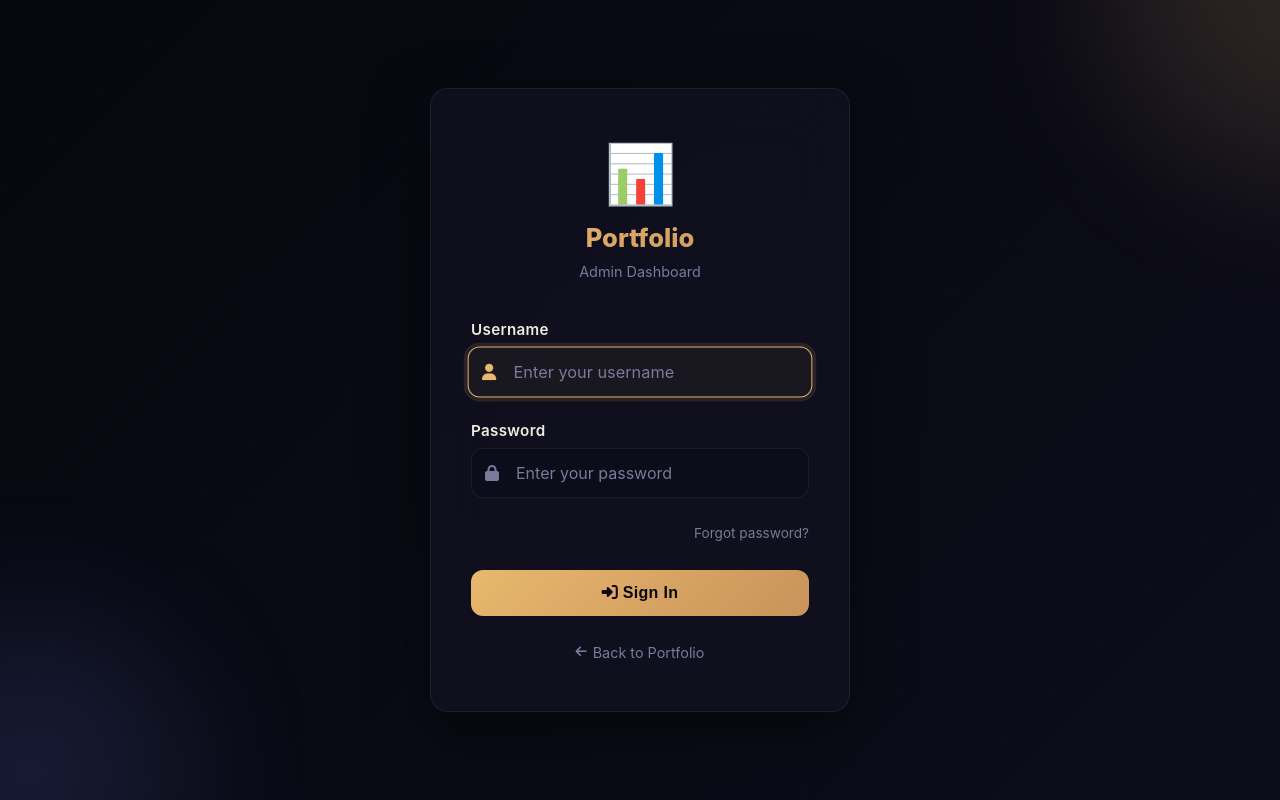
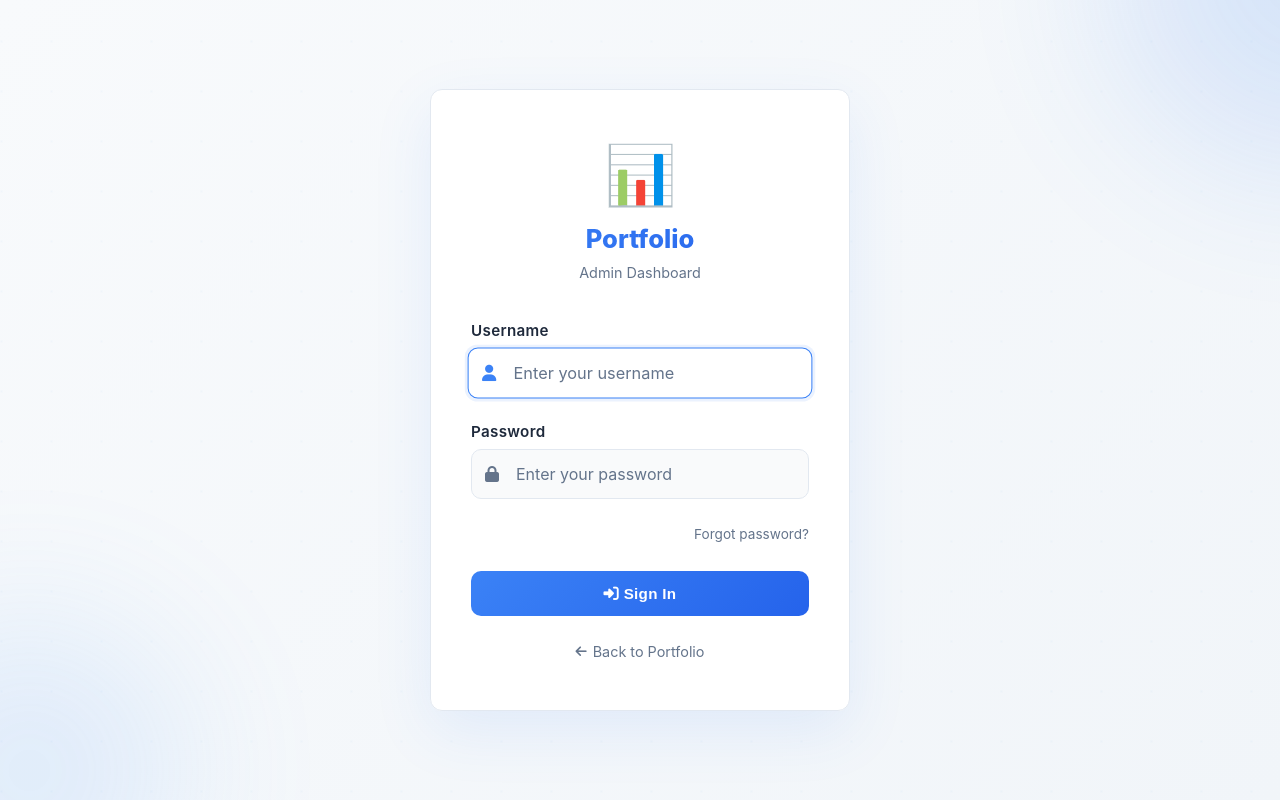
Before and after one commit to sm-mozammal/protfolio_website, a Django app: page /portfolio/admin/login/ in a window 1280 px wide. Run offline with Django 4.2, Linux system fonts and the light colour scheme; some libraries are stand-ins or nearby versions.

Commit message:
make login screen light theam

```diff
--- a/templates/portfolio/login.html
+++ b/templates/portfolio/login.html
@@ -7,16 +7,17 @@
     <link rel="stylesheet" href="https://cdnjs.cloudflare.com/ajax/libs/font-awesome/6.5.0/css/all.min.css" />
     <style>
       :root {
-        --bg: #07070f;
-        --bg-2: #0d0d1a;
-        --bg-card: #111120;
-        --border: rgba(255, 255, 255, 0.07);
-        --text: #f0ecdf;
-        --text-muted: #7a7a9a;
-        --accent: #e8b86d;
-        --accent-2: #c9935a;
-        --red: #ff6b6b;
-        --radius: 18px;
+        --primary: #3b82f6;
+        --secondary: #2563eb;
+        --success: #10b981;
+        --danger: #ef4444;
+        --light-bg: #f8fafc;
+        --light-card: #ffffff;
+        --light-sidebar: #f1f5f9;
+        --text-dark: #1e293b;
+        --text-muted: #64748b;
+        --border-color: #e2e8f0;
+        --radius: 12px;
       }
 
       * {
@@ -30,8 +31,8 @@
       }
 
       body {
-        background: linear-gradient(135deg, var(--bg) 0%, var(--bg-2) 100%);
-        color: var(--text);
+        background: linear-gradient(135deg, var(--light-bg) 0%, #f1f5f9 100%);
+        color: var(--text-dark);
         font-family: 'Outfit', -apple-system, BlinkMacSystemFont, 'Segoe UI', sans-serif;
         display: flex;
         align-items: center;
@@ -50,7 +51,7 @@
         right: -50%;
         width: 200%;
         height: 200%;
-        background: radial-gradient(circle, rgba(232, 184, 109, 0.03) 1px, transparent 1px);
+        background: radial-gradient(circle, rgba(59, 130, 246, 0.03) 1px, transparent 1px);
         background-size: 50px 50px;
         animation: moveBackground 20s linear infinite;
         pointer-events: none;
@@ -112,13 +113,13 @@
       }
 
       .login-card {
-        background: rgba(17, 17, 32, 0.8);
+        background: rgba(255, 255, 255, 0.95);
         backdrop-filter: blur(30px);
         -webkit-backdrop-filter: blur(30px);
-        border: 1px solid var(--border);
+        border: 1px solid var(--border-color);
         border-radius: var(--radius);
         padding: 50px 40px;
-        box-shadow: 0 20px 60px rgba(0, 0, 0, 0.5);
+        box-shadow: 0 20px 60px rgba(59, 130, 246, 0.1);
         animation: slideIn 0.6s ease-out;
       }
 
@@ -157,7 +158,7 @@
       .logo-text {
         font-size: 1.6rem;
         font-weight: 800;
-        background: linear-gradient(135deg, var(--accent), var(--accent-2));
+        background: linear-gradient(135deg, var(--primary), var(--secondary));
         -webkit-background-clip: text;
         -webkit-text-fill-color: transparent;
         background-clip: text;
@@ -178,7 +179,7 @@
         margin-bottom: 8px;
         font-weight: 600;
         font-size: 0.95rem;
-        color: var(--text);
+        color: var(--text-dark);
         letter-spacing: 0.02em;
       }
 
@@ -190,10 +191,10 @@
         width: 100%;
         padding: 14px 16px;
         padding-left: 44px;
-        background: rgba(13, 13, 26, 0.6);
-        border: 1.5px solid var(--border);
-        border-radius: 12px;
-        color: var(--text);
+        background: #f9fafb;
+        border: 1.5px solid var(--border-color);
+        border-radius: 10px;
+        color: var(--text-dark);
         font-family: inherit;
         font-size: 1rem;
         transition: all 0.3s ease;
@@ -222,18 +223,18 @@
 
       .form-group input:focus ~ .input-icon,
       .form-group input:not(:placeholder-shown) ~ .input-icon {
-        color: var(--accent);
+        color: var(--primary);
       }
 
       .login-btn {
         width: 100%;
         padding: 14px;
-        background: linear-gradient(135deg, var(--accent), var(--accent-2));
-        color: #0a0610;
+        background: linear-gradient(135deg, var(--primary), var(--secondary));
+        color: white;
         border: none;
-        border-radius: 12px;
-        font-weight: 700;
-        font-size: 1rem;
+        border-radius: 10px;
+        font-weight: 600;
+        font-size: 0.95rem;
         cursor: pointer;
         transition: all 0.3s;
         letter-spacing: 0.02em;
```
Also changed, not shown: other parts of templates/portfolio/login.html (+14 -14 lines), db.sqlite3.
